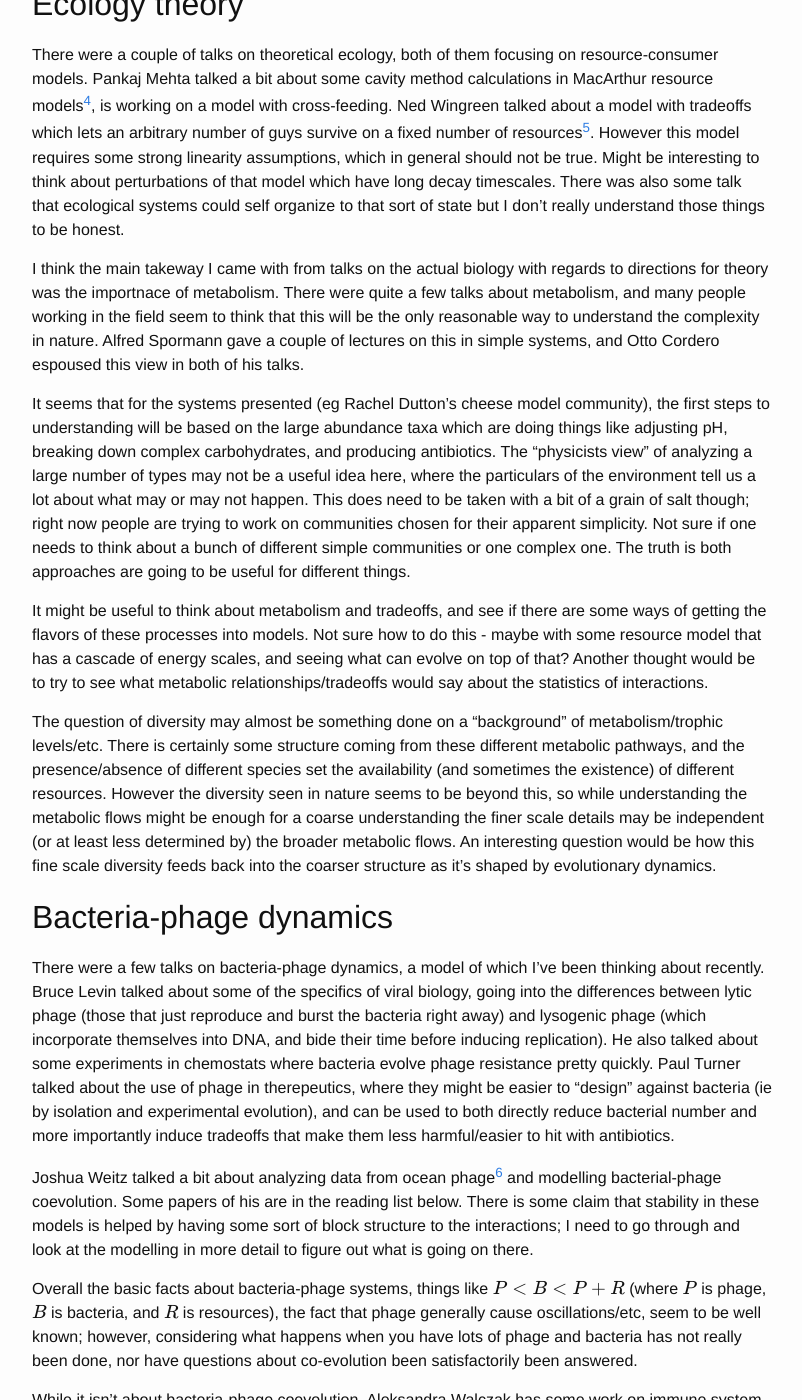
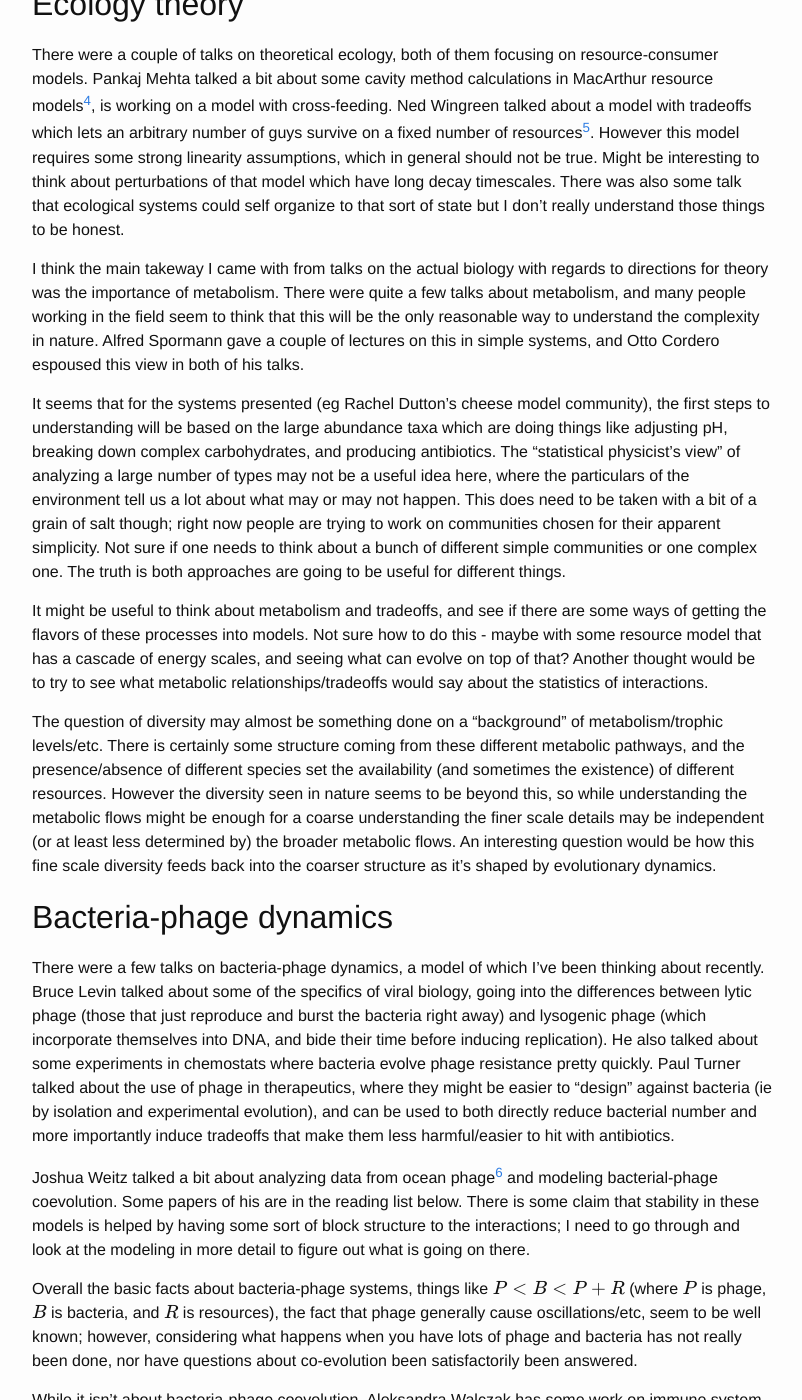
Before and after one commit to atishagarwala/atishagarwala.github.io, a Jekyll site: the page built from _posts/2017-08-22-KITP-Qbio-thoughts.markdown, in a window 1280 px wide and 1400 px high, scrolled down 896 px. Shown: the whole window, without its empty margins (238-1040 px from the left). Built offline with Jekyll 4.4.1, drawn with Linux system fonts in a browser that asks for light colours; formulas are drawn with MathJax 3; comment, search, counter and statistics services are not loaded; some of the changed text lies outside the part shown.

Commit message:
Add files via upload

```diff
--- a/_posts/2017-08-22-KITP-Qbio-thoughts.markdown
+++ b/_posts/2017-08-22-KITP-Qbio-thoughts.markdown
@@ -56,7 +56,7 @@ was also some talk that ecological systems could self organize to that
 sort of state but I don't really understand those things to be honest.
 
 I think the main takeway I came with from talks on the actual biology
-with regards to directions for theory was the importnace of metabolism.
+with regards to directions for theory was the importance of metabolism.
 There were quite a few talks about metabolism, and many people working
 in the field seem to think that this will be the only reasonable way to
 understand the complexity in nature. Alfred Spormann gave a couple of lectures
@@ -66,7 +66,8 @@ talks.
 It seems that for the systems presented (eg Rachel Dutton's cheese model
 community), the first steps to understanding will be based on the large abundance
 taxa which are doing things like adjusting pH, breaking down complex
-carbohydrates, and producing antibiotics. The "physicists view" of analyzing
+carbohydrates, and producing antibiotics. The "statistical
+physicist's view" of analyzing
 a large number of types may not be a useful idea here, where the particulars
 of the environment tell us a lot about what may or may not happen. This
 does need to be taken with a bit of a grain of salt though; right now people
@@ -103,17 +104,17 @@ just reproduce and burst the bacteria right away) and lysogenic phage
 (which incorporate themselves into DNA, and bide their time before inducing
 replication). He also talked about some experiments in chemostats where
 bacteria evolve phage resistance pretty quickly. Paul Turner talked about
-the use of phage in therepeutics, where they might be easier to "design"
+the use of phage in therapeutics, where they might be easier to "design"
 against bacteria (ie by isolation and experimental evolution), and can be
 used to both directly reduce bacterial number and more importantly
 induce tradeoffs that make them less harmful/easier to hit with antibiotics.
 
 Joshua Weitz talked a bit about analyzing data from ocean phage[^phageabundance]
 and
-modelling bacterial-phage coevolution. Some
+modeling bacterial-phage coevolution. Some
 papers of his are in the reading list below. There is some claim that stability
 in these models is helped by having some sort of block structure to the
-interactions; I need to go through and look at the modelling in more detail
+interactions; I need to go through and look at the modeling in more detail
 to figure out what is going on there.
 
 Overall the basic facts about bacteria-phage systems, things like
```
Also changed, not shown: other parts of _posts/2017-08-22-KITP-Qbio-thoughts.markdown (+5 -5 lines).
